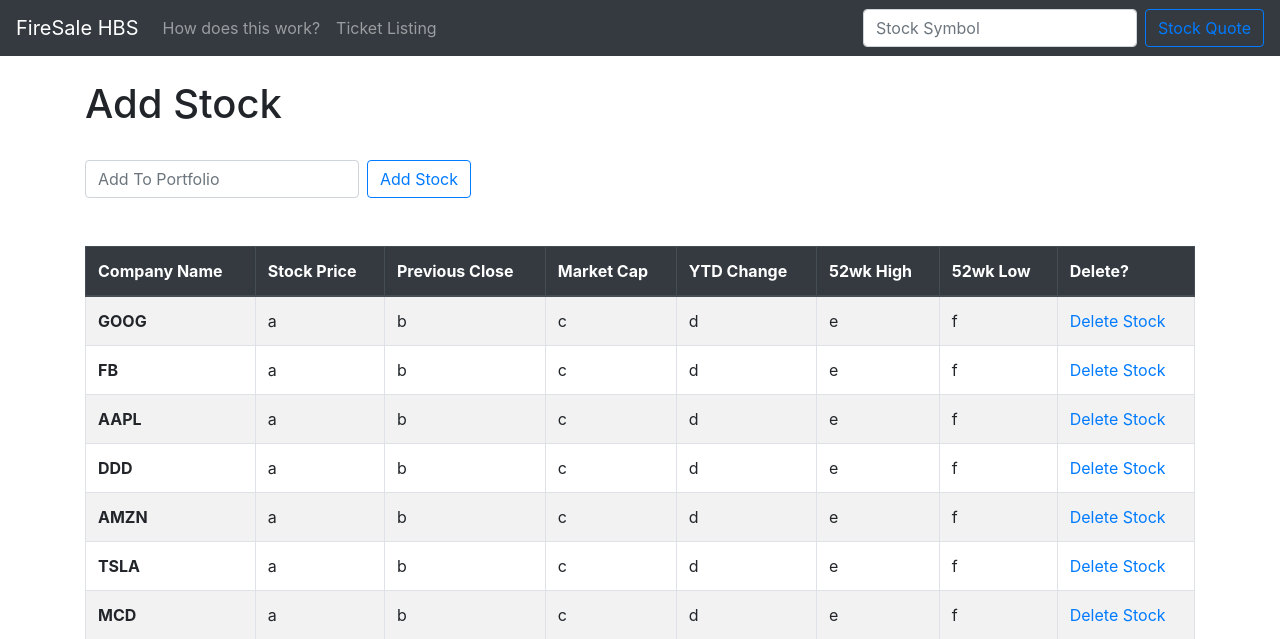
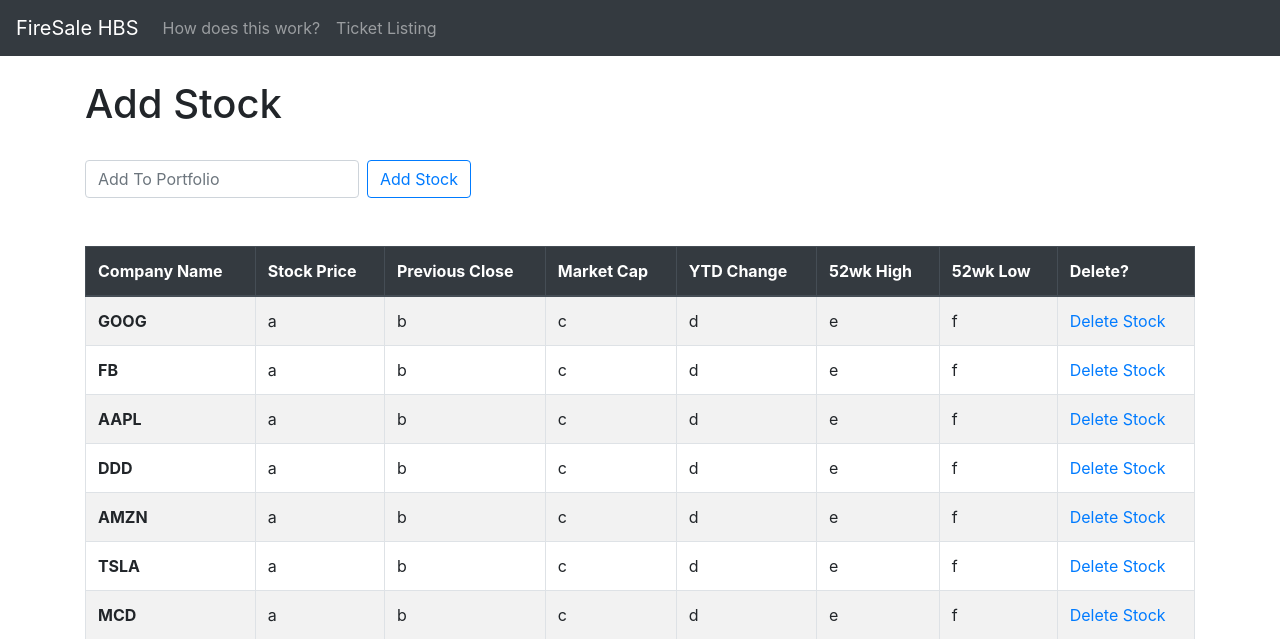
Before and after one commit to jalenjjbr/djangostock, a Django app: page /add_stock.html in a window 1280 px wide. Shown: the top 639 px of the page. Run offline with Django 3.2, Linux system fonts and the light colour scheme; data comes from the database, SQL or seed files in the repository; some libraries are stand-ins or nearby versions.

Commit message:
Removed stock lookup from menubar

```diff
--- a/quotes/templates/base.html
+++ b/quotes/templates/base.html
@@ -29,11 +29,7 @@
                 <a class="nav-link" href="{% url 'add_stock' %}">Ticket Listing</a>
               </li>
           </ul>
-          <form action="{% url 'home' %}" class="form-inline my-2 my-lg-0" method="POST">
-                {% csrf_token %}
-            <input class="form-control mr-sm-2" type="search" placeholder="Stock Symbol" aria-label="Search" name="ticker">
-            <button class="btn btn-outline-primary my-2 my-sm-0" type="submit">Stock Quote</button>
-          </form>
+
         </div>
       </nav>
     <div class="container">
```
